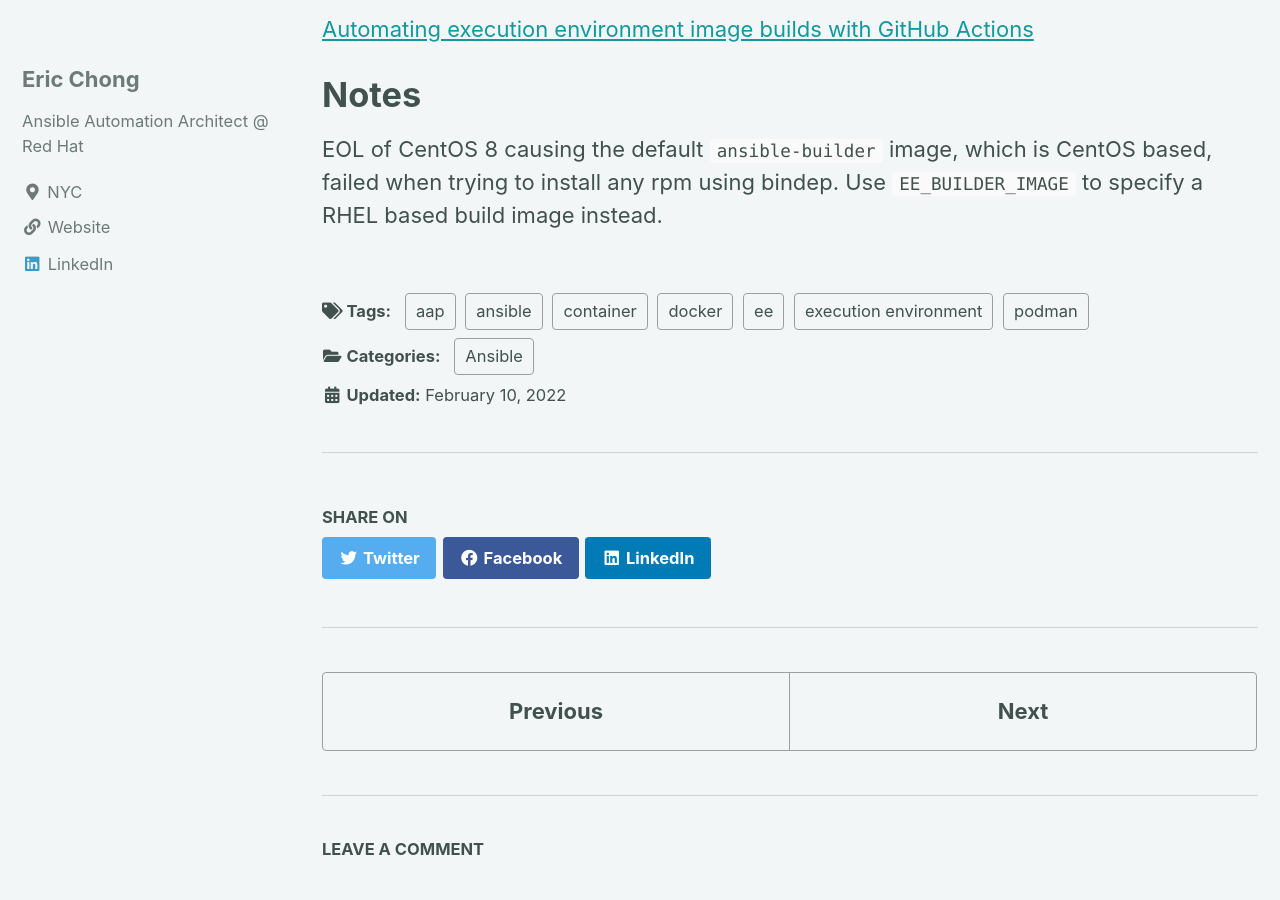
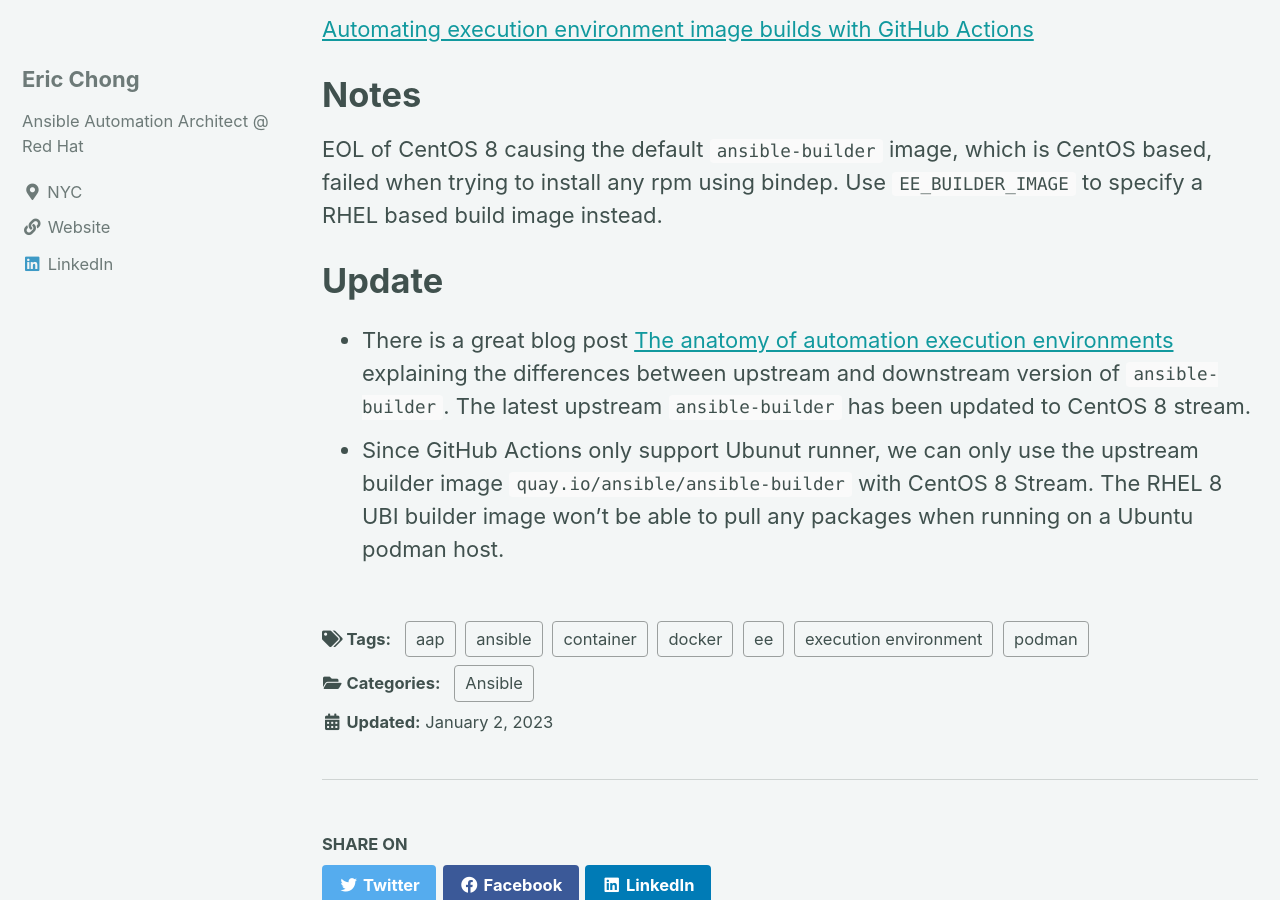
Before and after one commit to ecchong/ecchong.github.io, a Jekyll site: the page built from _posts/2022/2022-01-09-create-new-ee.md, in a window 1280 px wide and 900 px high, scrolled down 3877 px. Built offline with Jekyll 4.4.1, drawn with Linux system fonts in a browser that asks for light colours; cached includes are drawn as plain includes; comment, search, counter and statistics services are not loaded.

Commit message:
updated ee build article

```diff
--- a/_posts/2022/2022-01-09-create-new-ee.md
+++ b/_posts/2022/2022-01-09-create-new-ee.md
@@ -2,7 +2,7 @@
 title: How to create a new execution environment
 tags: ["ansible", "aap", "ee", "execution environment", "docker", "podman", "container" ]
 categories: Ansible
-last_modified_at: 2022-02-10
+last_modified_at: 2023-01-02
 ---
 
 # Build a new EE image
@@ -109,3 +109,7 @@
 
 # Notes
 EOL of CentOS 8 causing the default `ansible-builder` image, which is CentOS based, failed when trying to install any rpm using bindep.  Use `EE_BUILDER_IMAGE` to specify a RHEL based build image instead.
+
+# Update
+- There is a great blog post [The anatomy of automation execution environments](https://www.ansible.com/blog/the-anatomy-of-automation-execution-environments) explaining the differences between upstream and downstream version of `ansible-builder`.  The latest upstream `ansible-builder` has been updated to CentOS 8 stream.
+- Since GitHub Actions only support Ubunut runner, we can only use the upstream builder image `quay.io/ansible/ansible-builder` with CentOS 8 Stream.  The RHEL 8 UBI builder image won't be able to pull any packages when running on a Ubuntu podman host.
```
